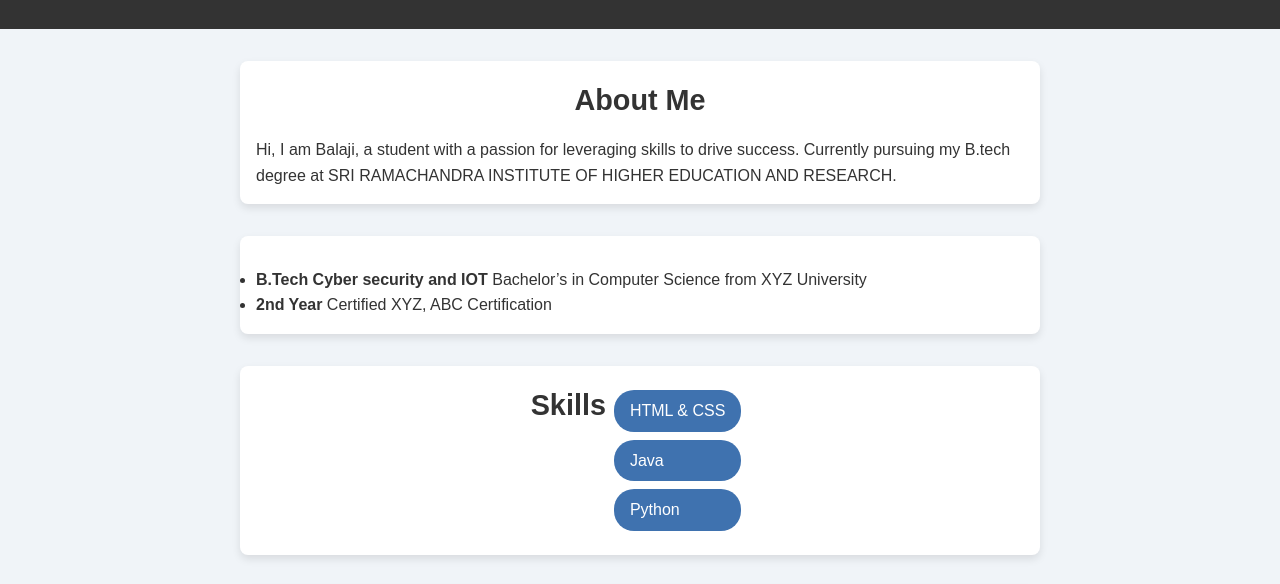
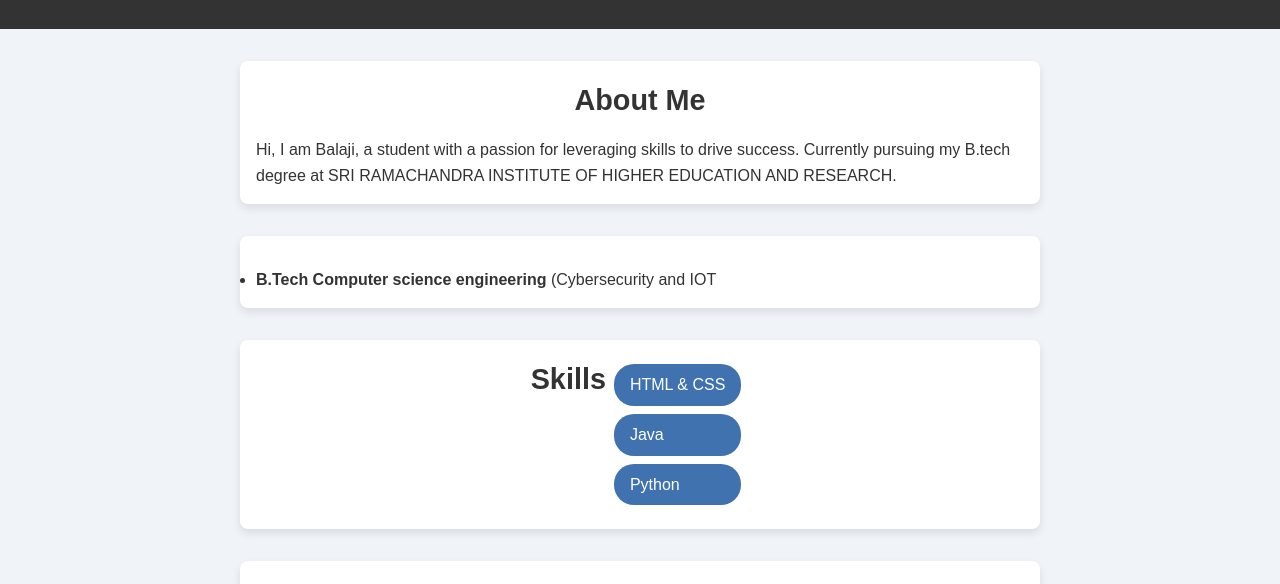
Before and after one commit to YVFR7IGB/Balaji-s-page, a plain HTML site: page index.html in a window 1280 px wide. Shown: the part 142-726 px from the top of the page. Drawn offline with Linux system fonts and the light colour scheme.

Commit message:
Update index.html

```diff
--- a/index.html
+++ b/index.html
@@ -109,8 +109,7 @@
   <section class="qualification">
     <h2></h2>
     <ul>
-      <li><strong>B.Tech Cyber security and IOT</strong> Bachelor’s in Computer Science from XYZ University</li>
-      <li><strong>2nd Year</strong> Certified XYZ, ABC Certification</li>
+      <li><strong>B.Tech Computer science engineering </strong>(Cybersecurity and IOT</li>
     </ul>
   </section>
 
```
